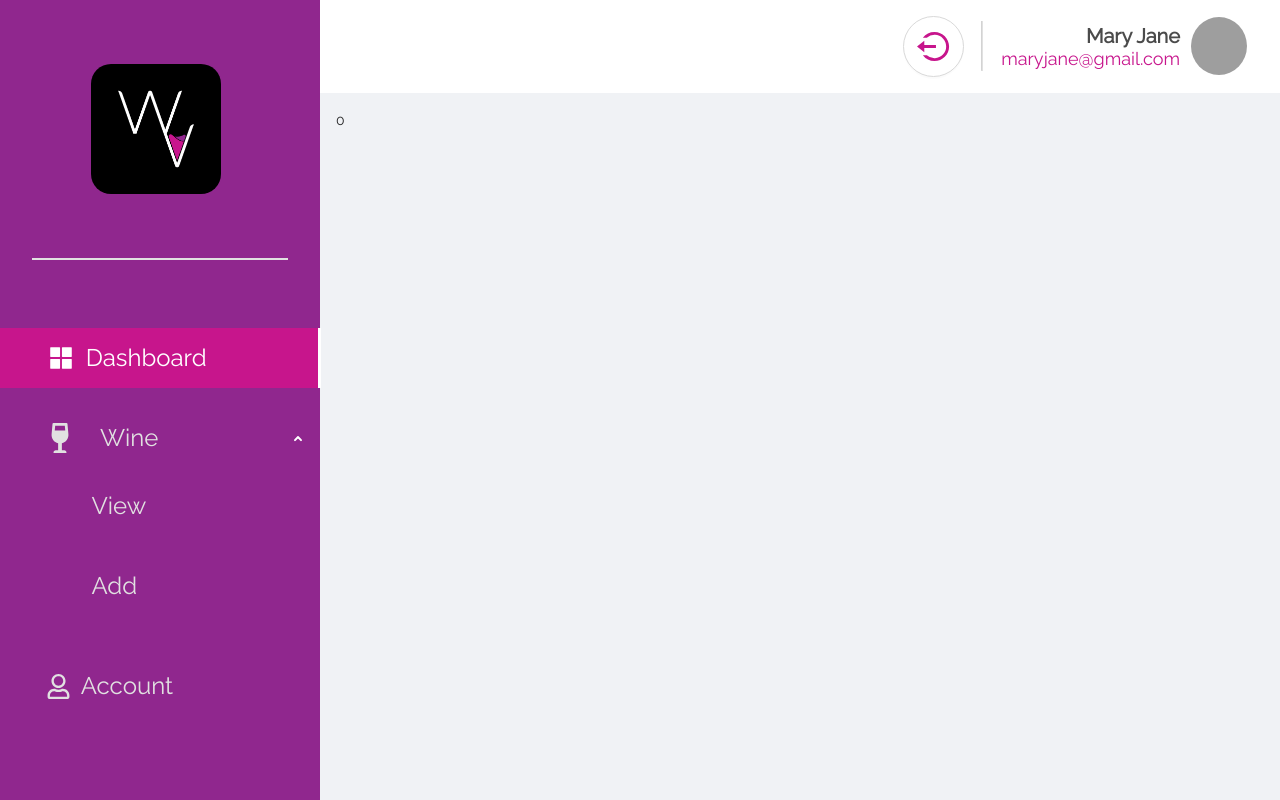
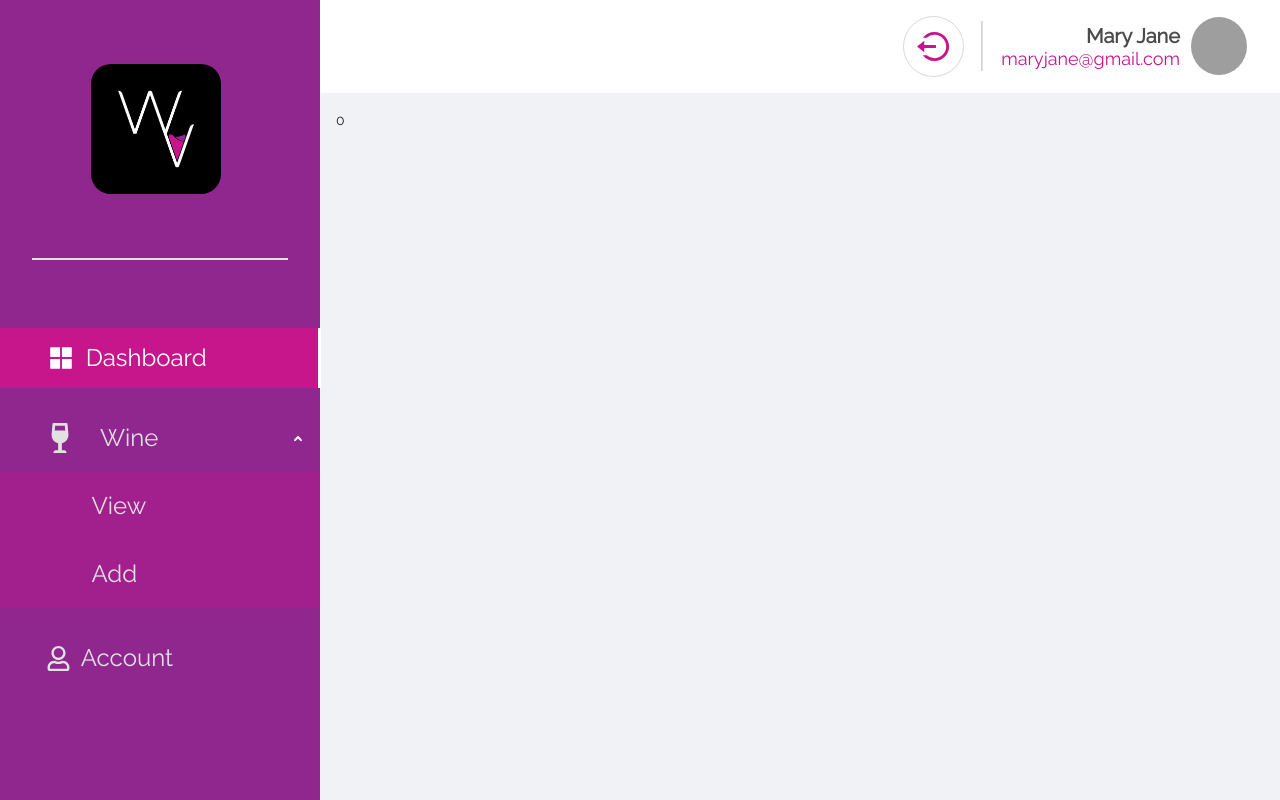
Before and after one commit to VithuJey/wine-view-dashboard, a React (Create React App) app: page / in a window 1280 px wide. Both pictures are taken after a click on the element "Wine". Built offline with nearby package versions, Linux system fonts and the light colour scheme; grey boxes are pictures that could not be loaded.

Commit message:
fix: sub menu css

```diff
--- a/src/components/MainLayout/MainMenu/MainMenu.style.less
+++ b/src/components/MainLayout/MainMenu/MainMenu.style.less
@@ -15,6 +15,18 @@
 }
 
 .menu-item:active {
+  background-color: rgba(199, 21, 140, 40%) !important;
+}
+
+.sub-menu-item {
+  font-size: 24px !important;
+  color: @text-color-primary !important;
+  height: 60px !important;
+  line-height: 60px !important;
+  padding: 0 0 0 calc(@side-bar-max-width / 7) !important;
+}
+
+.sub-menu-item:active {
   background-color: rgba(199, 21, 140, 40%) !important;
 }
 
@@ -48,6 +60,10 @@
   color: #fff !important;
 }
 
+.ant-menu-submenu > ul {
+  background-color: rgba(199, 21, 140, 35%) !important;
+}
+
 .ant-menu-submenu > ul > li {
   padding-left: calc(@side-bar-max-width / 3.5) !important;
 }
--- a/src/components/MainLayout/MainMenu/MainMenu.tsx
+++ b/src/components/MainLayout/MainMenu/MainMenu.tsx
@@ -22,10 +22,18 @@ const MainMenu = ({ selectedKey, changeSelectedKey }: any) => {
         icon={<FaWineGlassAlt size={30} className="sub-menu-icon" />}
         title="Wine"
       >
-        <Menu.Item className="menu-item" key="1.1" onClick={changeSelectedKey}>
+        <Menu.Item
+          className="sub-menu-item"
+          key="1.1"
+          onClick={changeSelectedKey}
+        >
           View
         </Menu.Item>
-        <Menu.Item className="menu-item" key="1.2" onClick={changeSelectedKey}>
+        <Menu.Item
+          className="sub-menu-item"
+          key="1.2"
+          onClick={changeSelectedKey}
+        >
           Add
         </Menu.Item>
       </SubMenu>
```
